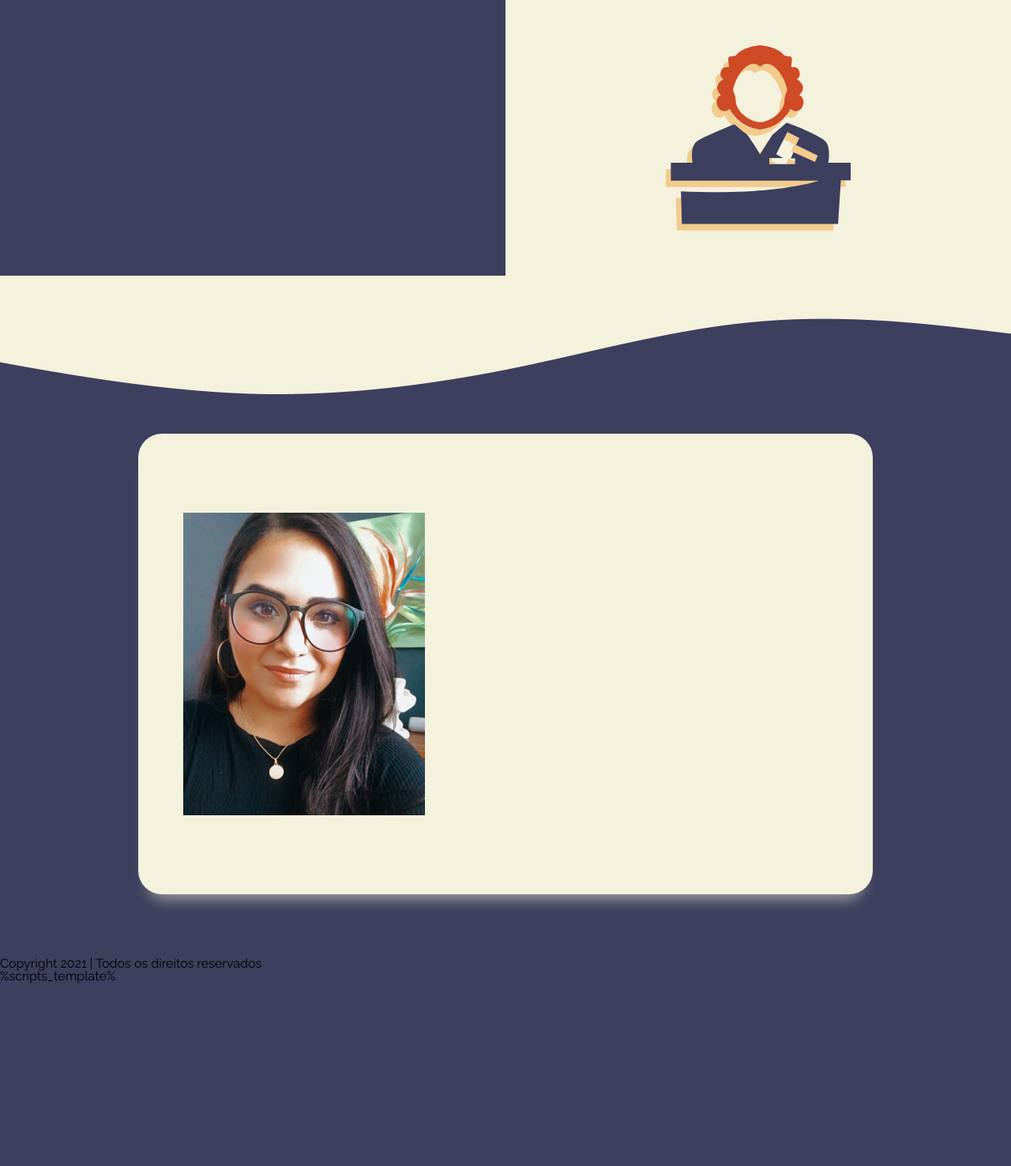
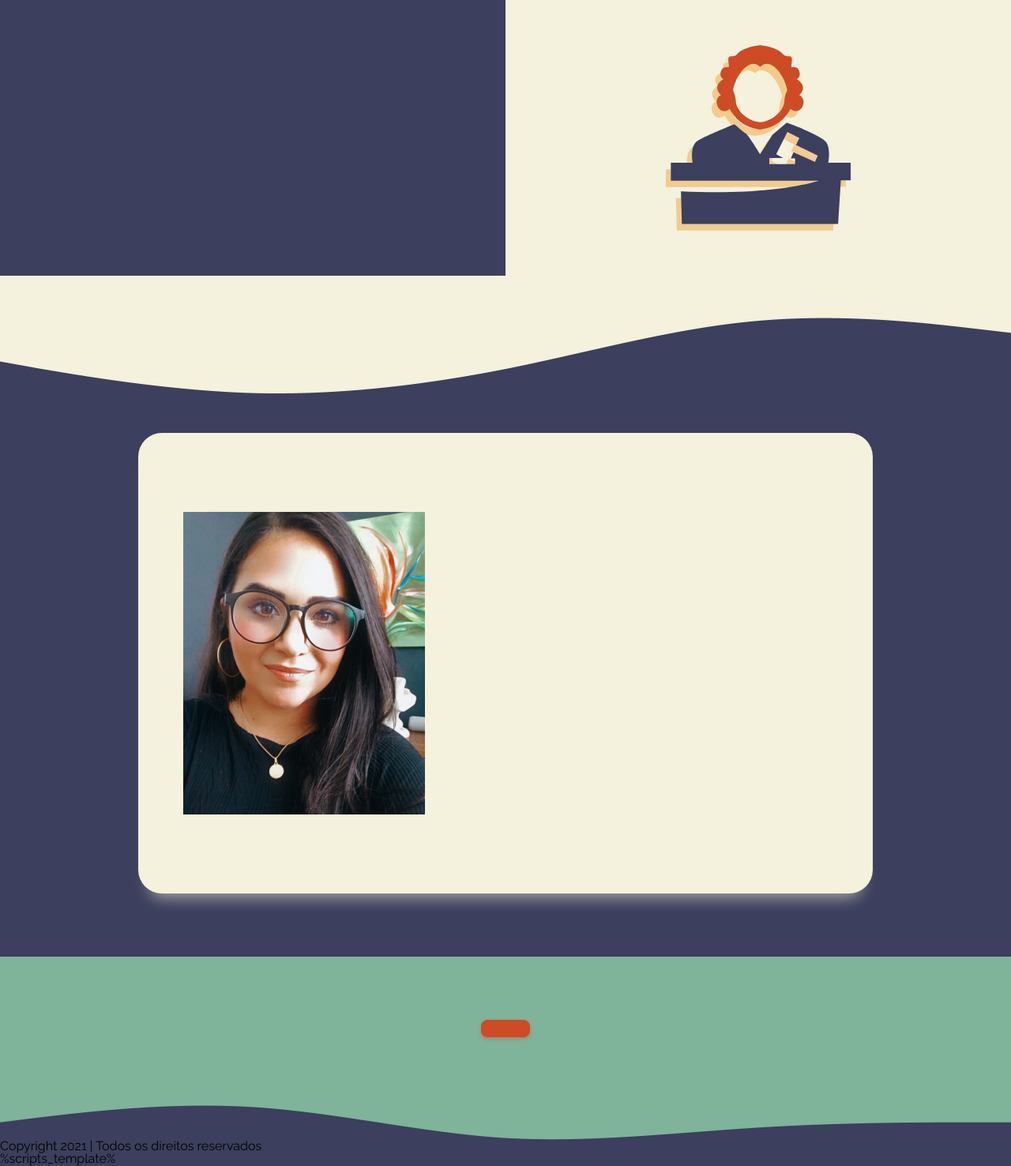
Before and after one commit to Startap/newtimes-bruna-alam, a PHP site: template views/website/homepage.php in a window 1280 px wide. Shown: the part 1151-2627 px from the top of the page at 79% size. Before the commit the page ends 2396 px from the top, so only its background shows below. Run offline with PHP 8.4, Linux system fonts and the light colour scheme; the template is opened without the code that fills it, so the values that code supplies are empty; some web fonts are replaced.

Commit message:
🚧 Include callout section

```diff
--- a/assets/app.css
+++ b/assets/app.css
@@ -149,25 +149,9 @@ strong {
 }
 
 #headline__right_form_container form button {
-    background: var(--color-sinopia);
-    color: var(--color-beige);
-    font-family: var(--font-button);
-    border-radius: 8px;
+    width: 100%;
+    font-size: 1em;
     margin: 15px auto;
-    box-shadow: 0px 2px 4px rgba(206, 75, 38, 0.4);
-    border: 1px solid var(--color-sinopia);
-    line-height: 2.5em;
-    text-align: center;
-    cursor: pointer;
-    width: 100%;
-    box-sizing: border-box;
-    transition: all 0.3s ease;
-    font-size: 1em;
-}
-
-#headline__right_form_container form button:hover {
-    background: var(--color-deep-champagne);
-    color: var(--color-sinopia);
 }
 
 /**
@@ -235,9 +219,10 @@ strong {
     line-height: 1.2em;
 }
 
-.img-divisor {
+.img_divisor {
     width: 100%;
     display: block;
+    margin-top: -1px;
 }
 
 #section__about_instructor {
@@ -297,3 +282,49 @@ strong {
     font-size: 0.9em;
     line-height: 1.1em;
 }
+
+#section__callout {
+    display: flex;
+    flex-direction: column;
+    justify-content: center;
+    background: var(--color-green-sheen);
+    padding: 50px 0;
+}
+
+#section__callout h3,
+#section__callout p {
+    text-align: center;
+    color: var(--color-independence);
+}
+
+#section__callout h3 {
+    font-size: 1.5em;
+    line-height: 100%;
+    margin-bottom: 5px;
+}
+
+#section__callout .call-to-action {
+    margin: 25px auto 0 auto;
+    padding: 10px 30px;
+    font-size: 1em;
+}
+
+/** Button styles */
+.call-to-action {
+    background: var(--color-sinopia);
+    color: var(--color-beige);
+    font-family: var(--font-button);
+    border-radius: 8px;
+    box-shadow: 0 2px 4px rgba(206, 75, 38, 0.4);
+    border: 1px solid var(--color-sinopia);
+    line-height: 2.5em;
+    text-align: center;
+    cursor: pointer;
+    box-sizing: border-box;
+    transition: all 0.2s ease;
+}
+
+.call-to-action:hover {
+    background: var(--color-deep-champagne);
+    color: var(--color-sinopia);
+}
--- a/views/website/homepage.php
+++ b/views/website/homepage.php
@@ -68,23 +68,9 @@
         </div>
     </div>
 
-    <!-- First row -->
-        <!-- Left column -->
-            <!-- Image Container -->
-                <!-- Image -->
-        <!-- Right column -->
-            <!-- Paragraph container -->
-
-    <!-- Second row -->
-        <!-- Left column -->
-            <!-- Image Container -->
-                <!-- Image -->
-        <!-- Right column -->
-            <!-- Paragraph container -->
-
 </section>
 
-<img src="/assets/images/divisor/classes.png" class="img-divisor" alt="" />
+<img src="/assets/images/divisor/classes.png" class="img_divisor" alt="" />
 
 <!-- SECTION :: About instructor -->
 <section id="section__about_instructor">
@@ -108,10 +94,14 @@
 
 <!-- SECTION :: Callout -->
 <section id="section__callout">
-    <!-- Title container -->
-        <!-- Paragraph element -->
-    <!-- Subtitle container -->
-        <!-- Paragraph element -->
-    <!-- Button container -->
-        <!-- Button element -->
+
+    <h3 class="callout-text"><?php echo $this->language['components_callouts']['if_you_read_title'] ?></h3>
+    <p class="callout-text"><?php echo $this->language['components_callouts']['if_you_read_subscribe'] ?></p>
+
+    <button class="call-to-action" type="submit">
+        <?php echo $this->language['components_elements']['form_button'] ?>
+    </button>
+
 </section>
+
+<img src="/assets/images/divisor/footer.png" class="img_divisor" alt="">
```
Also changed, not shown: assets/images/divisor/footer.png.
